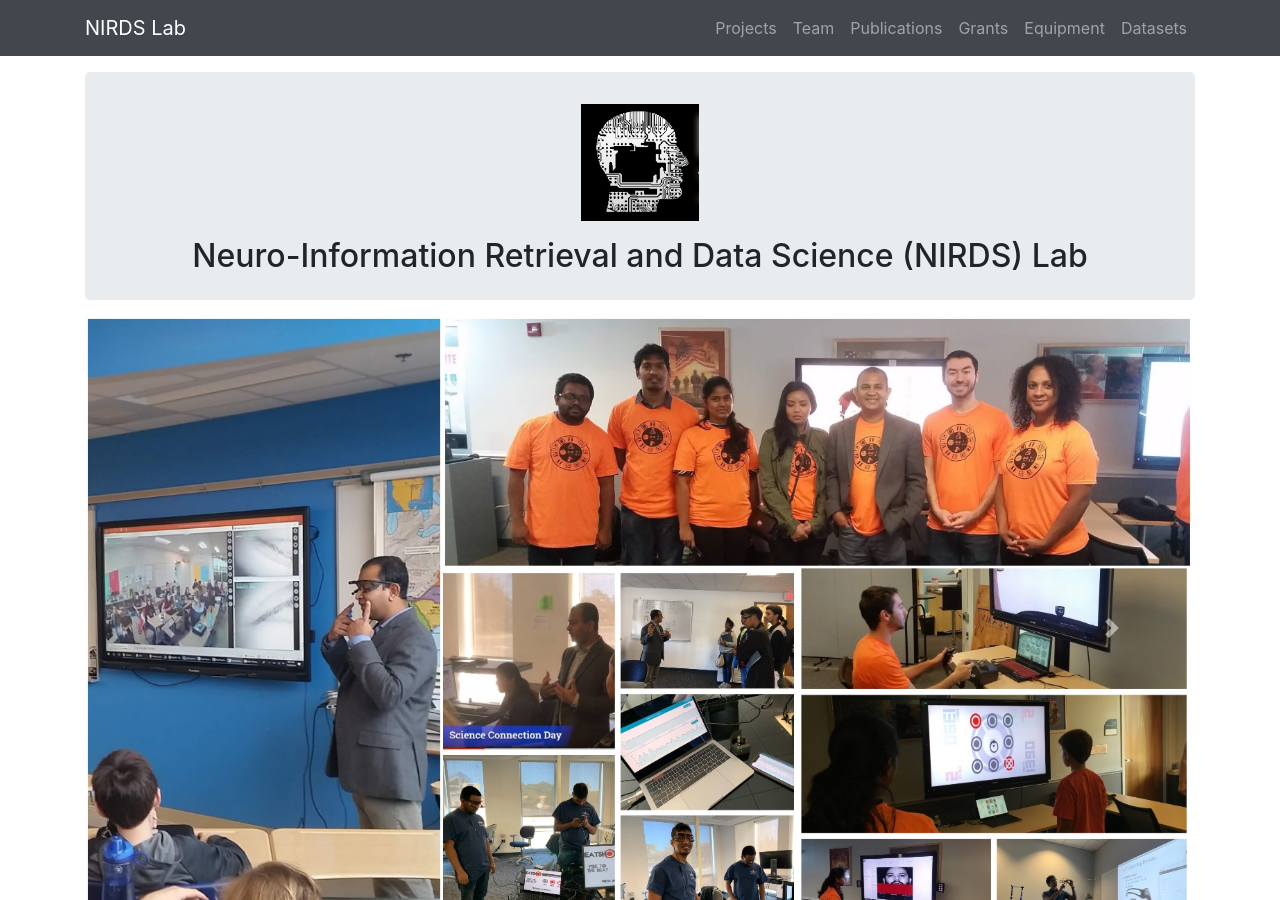
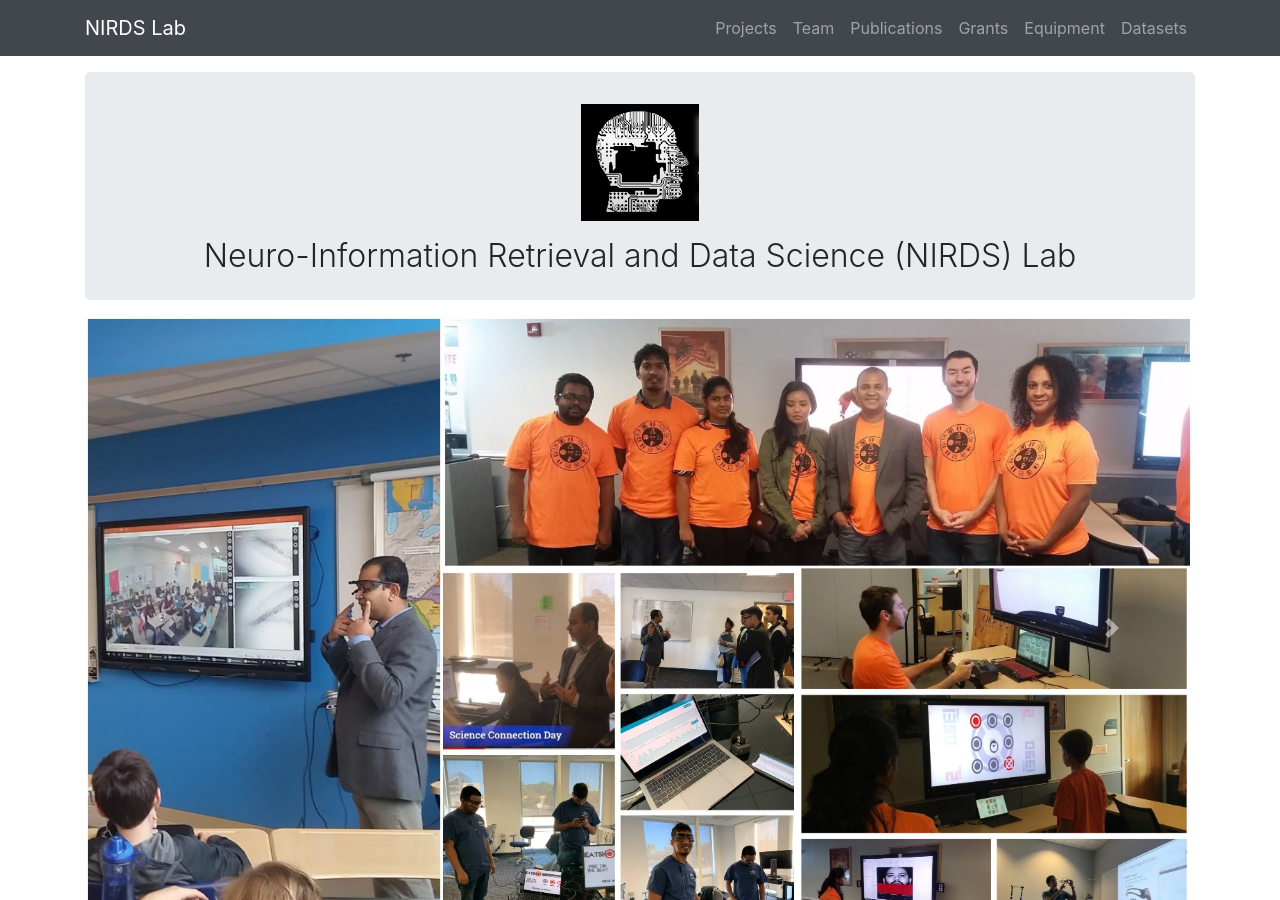
Before and after one commit to nirdslab/nirdslab.github.io, a Jekyll site: the page built from index.md, in a window 1280 px wide and 900 px high. Built offline with Jekyll 4.4.1, drawn with Linux system fonts in a browser that asks for light colours; nearby versions of some CDN libraries; comment, search, counter and statistics services are not loaded.

Commit message:
reduce font weight in jumbotron

```diff
--- a/index.md
+++ b/index.md
@@ -9,7 +9,7 @@ title: 'Welcome'
     <img style="width: 100%;" class="p-0 p-md-3" src="{{ site.baseurl }}/assets/img/logo.png" alt="logo">
   </div>
   <div class="col-9 col-md-12 text-md-center py-auto">
-    <h2>Neuro-Information Retrieval and Data Science (NIRDS) Lab</h2>
+    <h2 style="font-weight: 300;">Neuro-Information Retrieval and Data Science (NIRDS) Lab</h2>
   </div>
 </div>
 </div>
```
